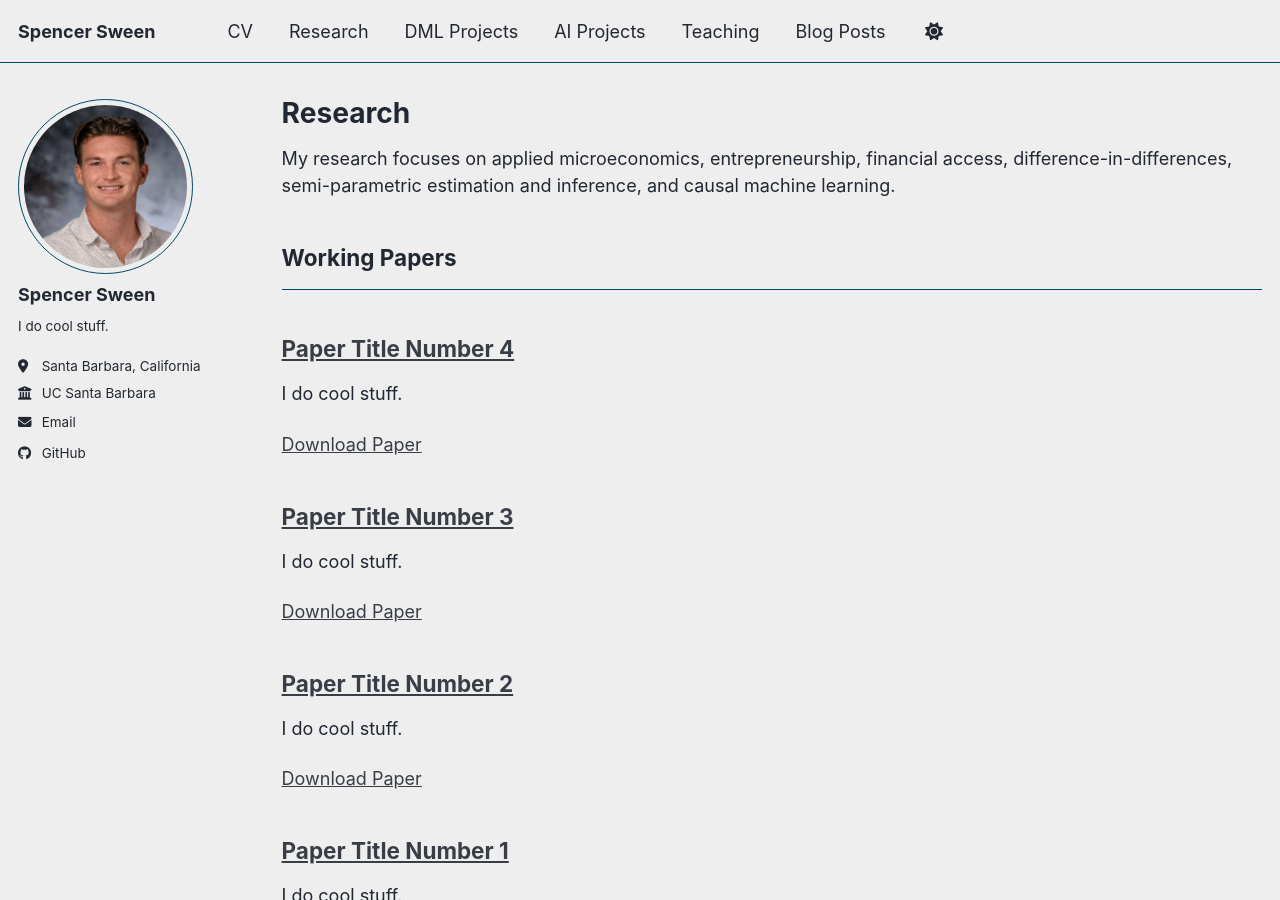
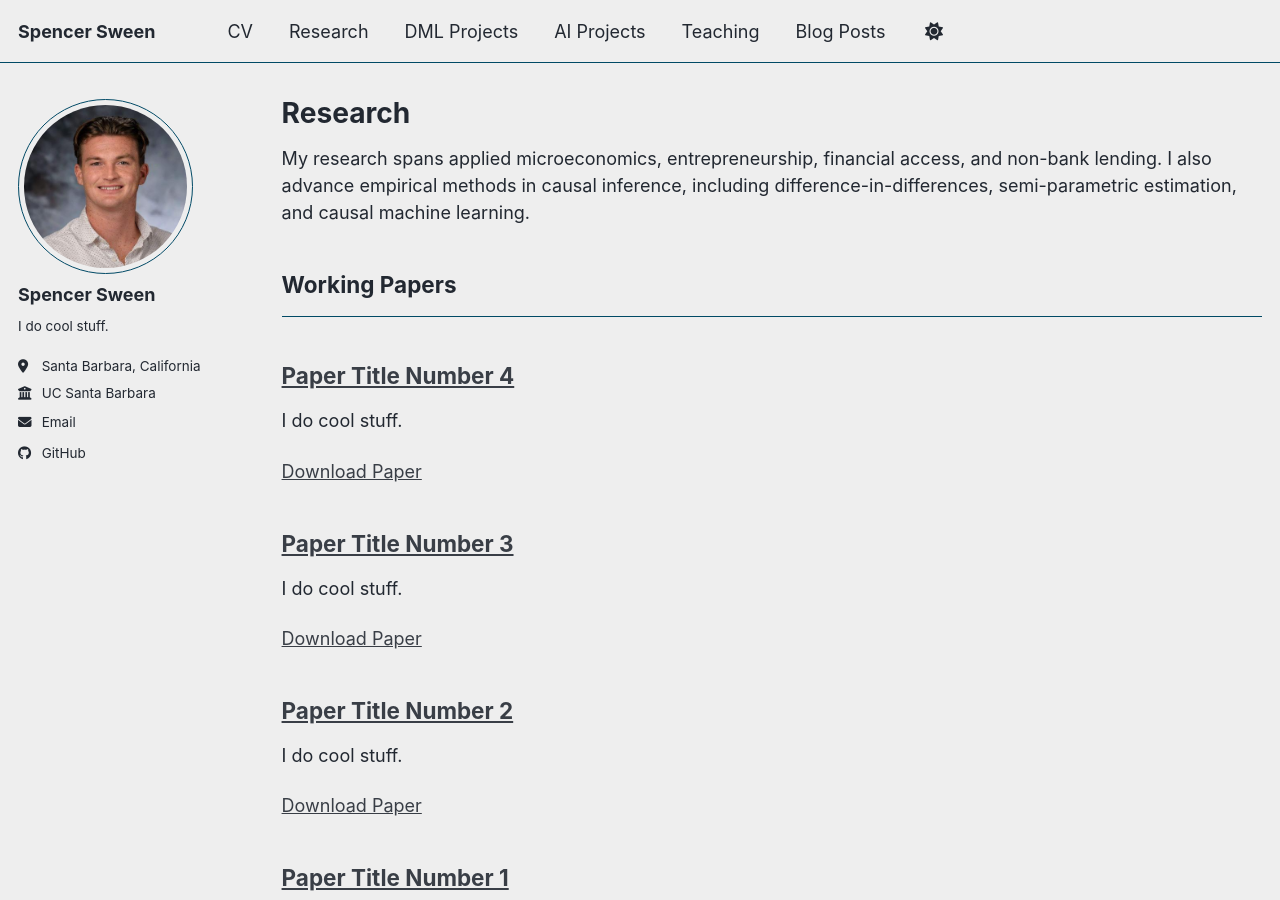
Before and after one commit to spencersween/spencersween.github.io, a Jekyll site: the page built from _pages/publications.html, in a window 1280 px wide and 900 px high. Built offline with Jekyll 4.4.1, drawn with Linux system fonts in a browser that asks for light colours; a script bundle is joined from its source files by our own code; library files that are not in the unit come from our copies.

Commit message:
Update research focus in publications.html
Refine research focus description for clarity and conciseness.

```diff
--- a/_pages/publications.html
+++ b/_pages/publications.html
@@ -12,9 +12,8 @@
 {% include base_path %}
 
 <p>
-My research focuses on applied microeconomics, entrepreneurship, financial access, difference-in-differences, semi-parametric estimation and inference, and causal machine learning.
+My research spans applied microeconomics, entrepreneurship, financial access, and non-bank lending. I also advance empirical methods in causal inference, including difference-in-differences, semi-parametric estimation, and causal machine learning.
 </p>
-
 <!-- New style rendering if publication categories are defined -->
 {% if site.publication_category %}
   {% for category in site.publication_category  %}
```
